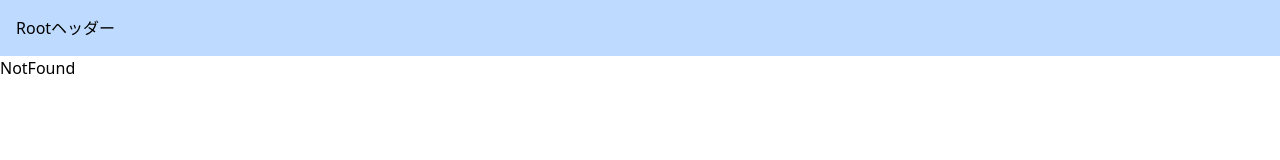
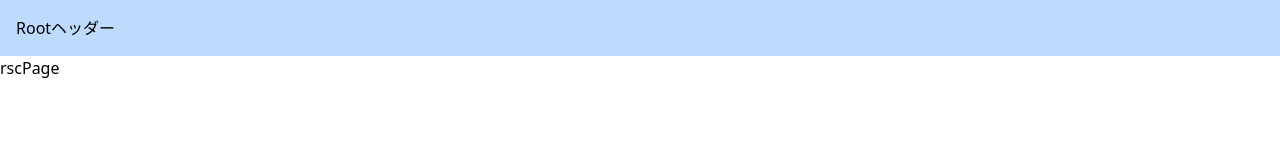
Before and after one commit to Jigubkmn/next-udemy-basic, a Next.js app: page /rsc in a window 1280 px wide. Before the commit this address had no page. Shown: the top 160 px of the page. Built offline with nearby package versions, Linux system fonts and the light colour scheme.

Commit message:
rccとrscの実装

```diff
--- /dev/null
+++ b/src/app/rcc/page.tsx
@@ -0,0 +1,8 @@
+"use client"
+
+export default function rccPage() {
+  console.log("rccPage")
+  return (
+    <div>rccPage</div>
+  )
+}
--- /dev/null
+++ b/src/app/rsc/page.tsx
@@ -0,0 +1,6 @@
+export default function rscPage() {
+  console.log("rscPage")
+  return (
+    <div>rscPage</div>
+  )
+}
```
